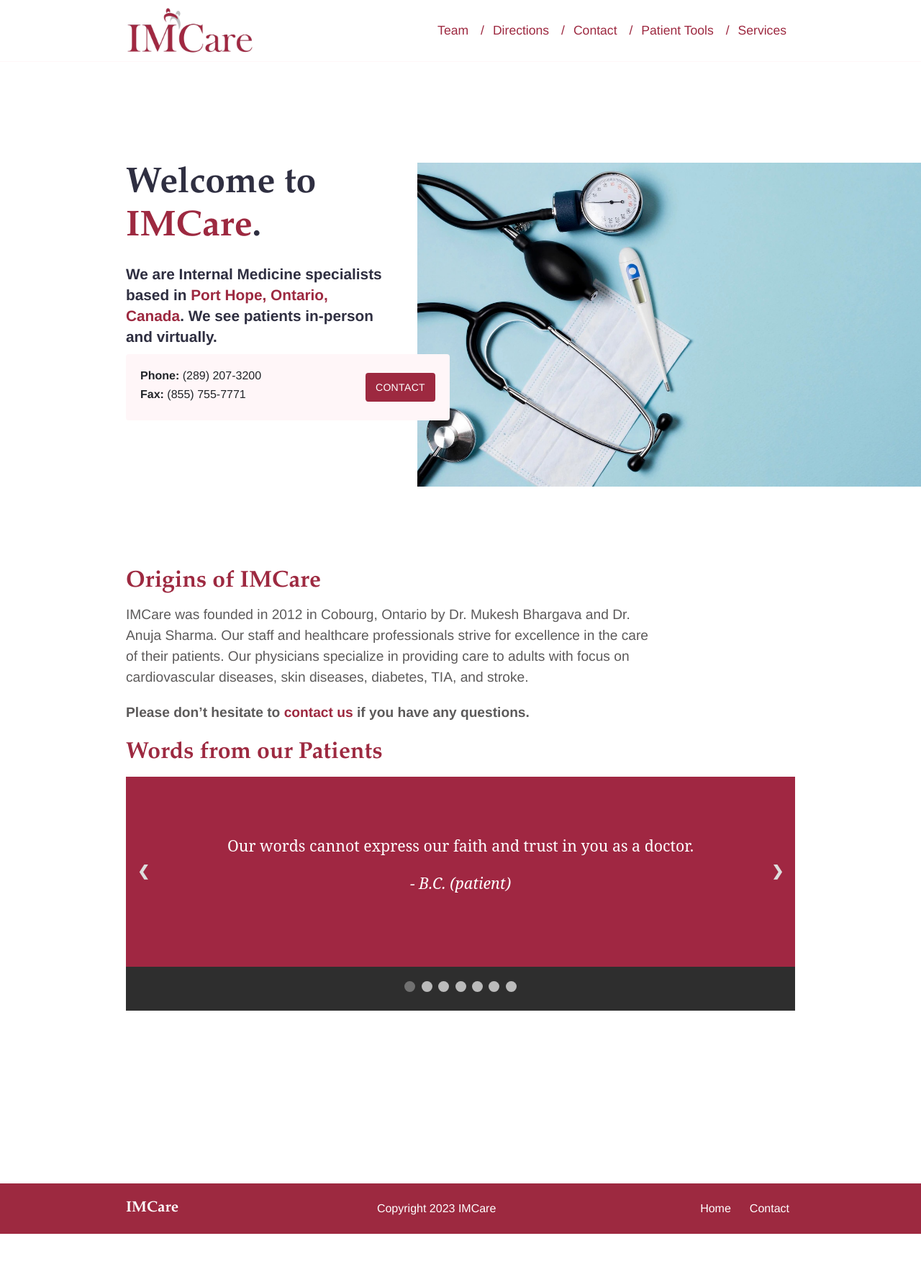
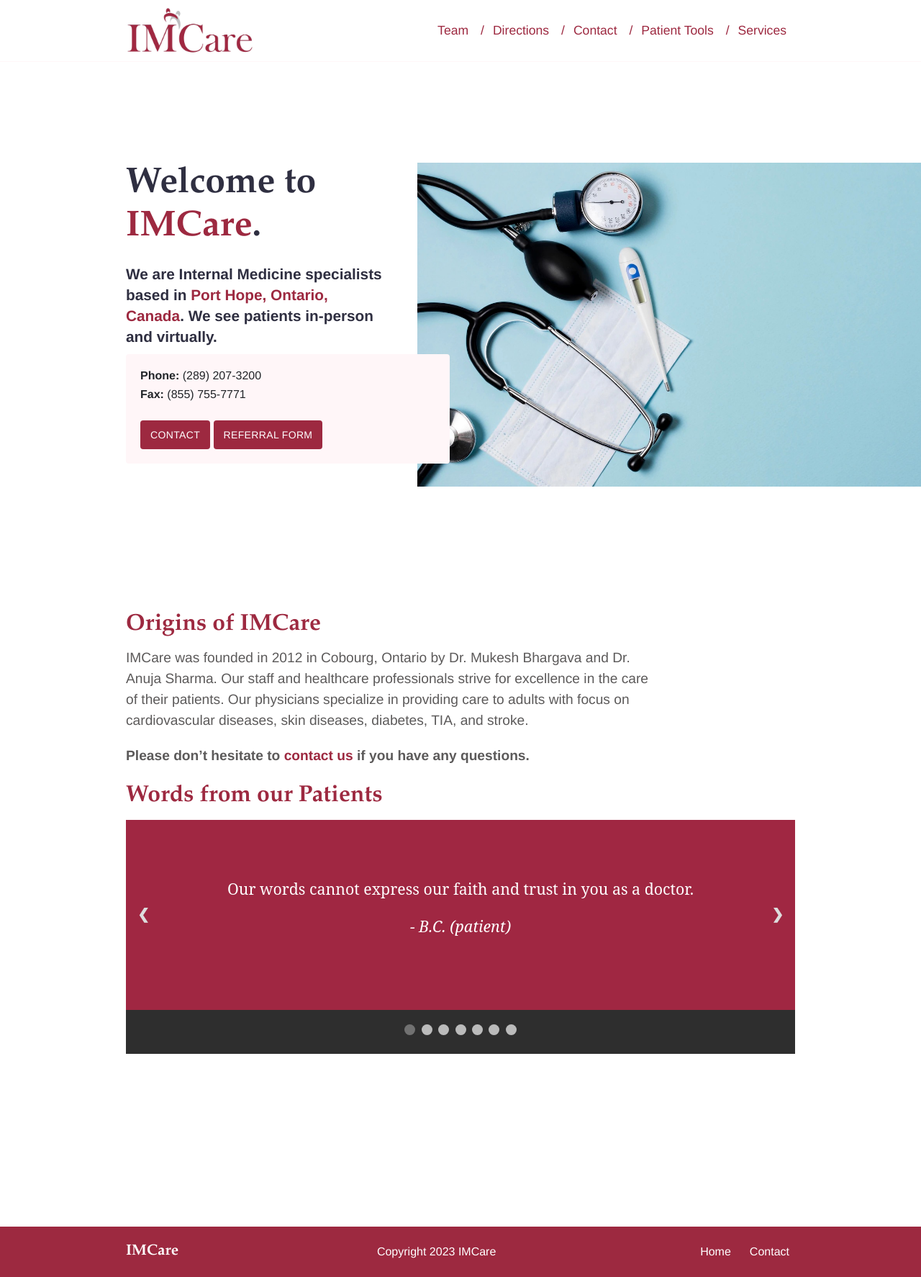
Before and after one commit to imcare-canada/imcare-canada.github.io, a Jekyll site: the page built from index.md, in a window 1280 px wide. Shown: the whole page at 72% size. Built offline with Jekyll 4.4.1, drawn with Linux system fonts in a browser that asks for light colours; before the commit the page ends 1714 px from its top, so only the background shows below that.

Commit message:
Add referral form

```diff
--- a/_includes/call.html
+++ b/_includes/call.html
@@ -13,10 +13,16 @@
       </a>
     </div>
     {% endif %}
+    <!-- <div class="call-email"><strong style="text-decoration: underline;"><a href="/assets/pdf/IMCare_referral_form.pdf" target="_blank">Download Referral Form </a></strong>
+    </div> -->
+
   </div>
     {% if include.show_button %}
       <div class="call-box-bottom">
         <a href="{{ site.data.contact.contact_button_link }}" class="button">Contact</a>
+        <a href="/assets/pdf/IMCare_referral_form.pdf" target="_blank" class="button">Referral Form</a>
+
       </div>
     {% endif %}
+
 </div>
--- a/_sass/components/_call.scss
+++ b/_sass/components/_call.scss
@@ -24,6 +24,7 @@
   .call-box-bottom {
     flex: auto;
     padding: 20px;
+    padding-top: 0px;
     border-top: 1px solid darken($white-offset, 5%);
     @include media-breakpoint-up(sm) {
       flex: 0 0 auto;
--- a/index.md
+++ b/index.md
@@ -9,6 +9,7 @@ show_call_box: true
 head_content: |
     # Welcome to <span style='color: #9d2940'>IMCare</span>.
     ## We are Internal Medicine specialists based in  <span style='color: #9d2940'>Port Hope, Ontario, Canada</span>. We see patients in-person and virtually.
+
 ---
 
 
```
Also changed, not shown: 2 other files.
